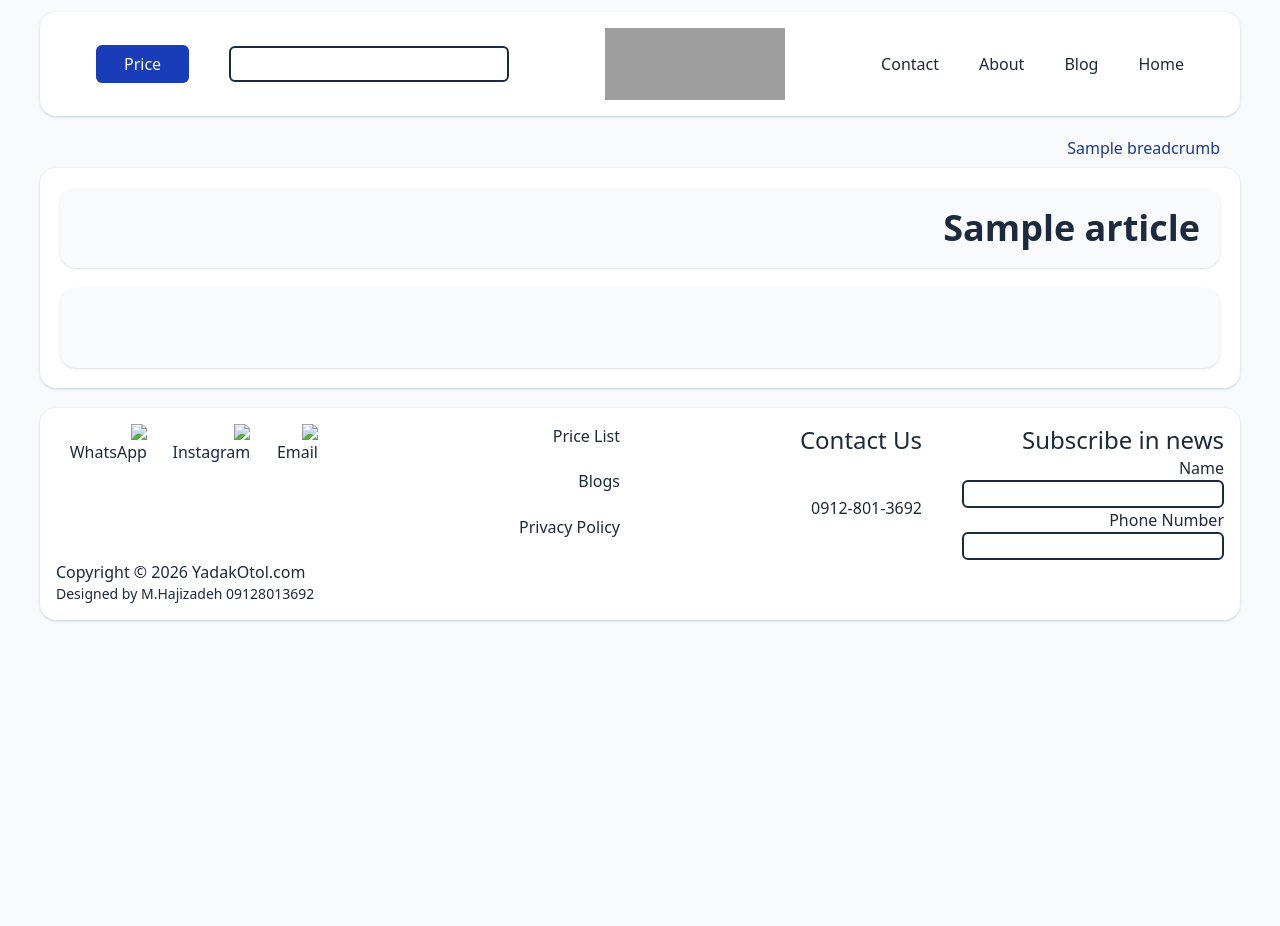
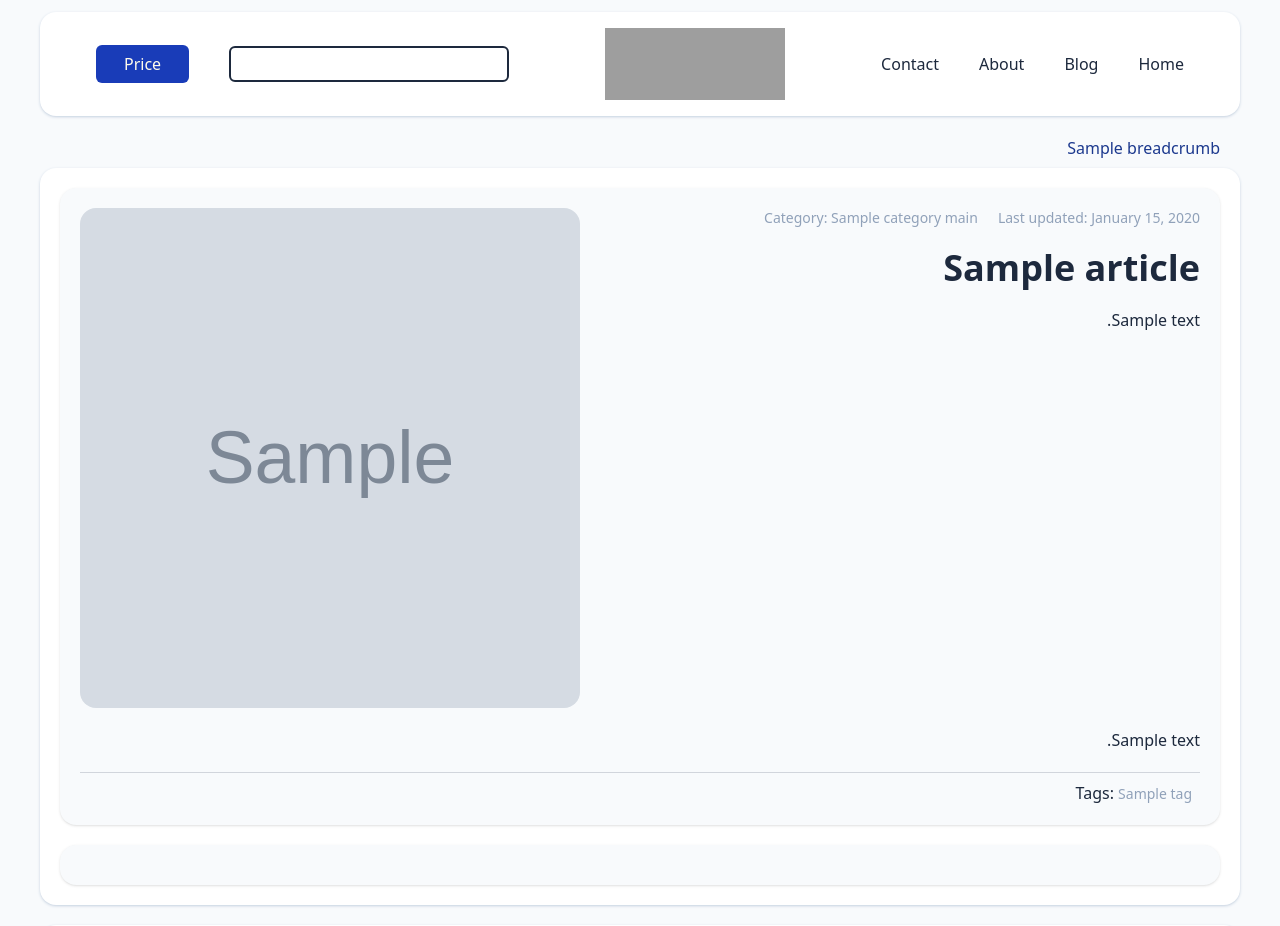
Before and after one commit to MohsenHaji6/django-corporate-blog, a Django app: template blog/templates/blog/blog_detail.html in a window 1280 px wide. Shown: the top 926 px of the page. Before the commit the page ends 622 px from the top, so only its background shows below. Run offline with Django 3.2, Linux system fonts and the light colour scheme; the template is opened without the code that fills it: most values are stand-ins (such as "Sample title", 1, 10 or a date in 2020); grey boxes marked "Sample" are stand-in pictures; grey boxes are pictures that could not be loaded.

Commit message:
Design blog detail page and Update blog.urls for Persian slug

```diff
--- a/blog/templates/blog/blog_detail.html
+++ b/blog/templates/blog/blog_detail.html
@@ -1,17 +1,41 @@
 {% extends '_base.html' %}
 
 <!--Title-->
-{% block title %} detail {% endblock title %}
-
+{% block title %} {{ article.meta_title }} {% endblock title %}
 <!--Content-->
-{% block content %}
-{% include 'breadcrumb.html' %}
-</div>
+{% block content %} {% include 'breadcrumb.html' %}
 <div
-    class="grid grid-rows-2 bg-white gap-5 ml-10 mr-10 shadow shadow-slate-300 rounded-2xl p-5"
+    class="grid auto-rows-auto bg-white gap-5 ml-10 mr-10 shadow shadow-slate-300 rounded-2xl p-5"
 >
+    <!-- Article -->
     <div class="grid bg-slate-50 rounded-2xl p-5 shadow">
-        <h1>{{ article.title }}</h1>
+        <div class="flex items-start justify-between gap-5 pb-5">
+            <div class="flex flex-col gap-5">
+                <div class="flex gap-5">
+                    <span class="text-sm text-slate-400"
+                        >Last updated: {{ article.datetime_updated|date:"F j, Y" }}
+                    </span>
+                    <span class="text-sm text-slate-400">
+                        Category: {{ article.category_main.name }}</span
+                    >
+                </div>
+                <div class="flex flex-col gap-5">
+                    <h1>{{ article.title }}</h1>
+                    <p>{{ article.summary|safe }}</p>
+                </div>
+            </div>
+            <img
+                class="rounded-2xl w-125 h-125 hover:grayscale transition-all duration-300"
+                src="{{ article.image.url }}"
+                alt="{{ article.image_alt_text }}"
+            />
+        </div>
+        <span>{{ article.content|safe }}</span>
+        <span class="border-t border-gray-300 pt-2 pr-2 mt-5">
+            Tags: {% for tag in article.tags.all %}
+            <span class="text-sm text-slate-400">{{ tag.name }}</span>
+            {% endfor %}
+        </span>
     </div>
 
     <!-- Comments -->
--- a/blog/templates/blog/blog_list.html
+++ b/blog/templates/blog/blog_list.html
@@ -29,7 +29,7 @@
                     <h2>{{ article.title }}</h2>
                 </div>
                 <div>
-                    <p>{{ article.summary }}</p>
+                    <p>{{ article.summary|safe }}</p>
                 </div>
                 <div>
                     <a href="{{ article.get_absolute_url }}">Read more</a>
--- a/blog/urls.py
+++ b/blog/urls.py
@@ -6,6 +6,6 @@ app_name = "blog"
 
 urlpatterns = [
     path("", blog_list_view, name="list"),
-    path("<slug:slug>/", blog_detail_view, name="detail"),
-    path("cat/<slug:slug>/", category_list_view, name="category"),
+    path("<str:slug>/", blog_detail_view, name="detail"),
+    path("cat/<str:slug>/", category_list_view, name="category"),
 ]
--- a/blog/views.py
+++ b/blog/views.py
@@ -40,7 +40,9 @@ def category_list_view(request, slug):
 def blog_detail_view(request, slug):
 
     article = get_object_or_404(Article, slug=slug)
-
+    context = {
+        "meta_description": article.meta_description,
+    }
     return render(
         request,
         "blog/blog_detail.html",
@@ -49,5 +51,6 @@ def blog_detail_view(request, slug):
             "breadcrumbs": build_article_breadcrumb(article)
             if article.category_main
             else [],
+            **context,
         },
     )
--- a/static/css/output.css
+++ b/static/css/output.css
@@ -13,8 +13,10 @@
     --color-blue-950: oklch(28.2% 0.091 267.935);
     --color-slate-50: oklch(98.4% 0.003 247.858);
     --color-slate-300: oklch(86.9% 0.022 252.894);
+    --color-slate-400: oklch(70.4% 0.04 256.788);
     --color-slate-600: oklch(44.6% 0.043 257.281);
     --color-slate-800: oklch(27.9% 0.041 260.031);
+    --color-gray-300: oklch(87.2% 0.01 258.338);
     --color-white: #fff;
     --spacing: 0.25rem;
     --text-sm: 0.875rem;
@@ -233,6 +235,13 @@
   .inline-grid {
     display: inline-grid;
   }
+  .table {
+    display: table;
+  }
+  .size-3 {
+    width: calc(var(--spacing) * 3);
+    height: calc(var(--spacing) * 3);
+  }
   .size-3\.5 {
     width: calc(var(--spacing) * 3.5);
     height: calc(var(--spacing) * 3.5);
@@ -256,6 +265,9 @@
   .h-80 {
     height: calc(var(--spacing) * 80);
   }
+  .h-125 {
+    height: calc(var(--spacing) * 125);
+  }
   .h-full {
     height: 100%;
   }
@@ -274,8 +286,23 @@
   .w-105 {
     width: calc(var(--spacing) * 105);
   }
+  .w-125 {
+    width: calc(var(--spacing) * 125);
+  }
+  .w-full {
+    width: 100%;
+  }
+  .border-collapse {
+    border-collapse: collapse;
+  }
   .-rotate-90 {
     rotate: calc(90deg * -1);
+  }
+  .resize {
+    resize: both;
+  }
+  .auto-rows-auto {
+    grid-auto-rows: auto;
   }
   .grid-cols-1 {
     grid-template-columns: repeat(1, minmax(0, 1fr));
@@ -285,9 +312,6 @@
   }
   .grid-cols-4 {
     grid-template-columns: repeat(4, minmax(0, 1fr));
-  }
-  .grid-rows-2 {
-    grid-template-rows: repeat(2, minmax(0, 1fr));
   }
   .grid-rows-none {
     grid-template-rows: none;
@@ -303,6 +327,9 @@
   }
   .items-center {
     align-items: center;
+  }
+  .items-start {
+    align-items: flex-start;
   }
   .justify-between {
     justify-content: space-between;
@@ -342,6 +369,13 @@
     border-style: var(--tw-border-style);
     border-width: 2px;
   }
+  .border-t {
+    border-top-style: var(--tw-border-style);
+    border-top-width: 1px;
+  }
+  .border-gray-300 {
+    border-color: var(--color-gray-300);
+  }
   .bg-blue-800 {
     background-color: var(--color-blue-800);
   }
@@ -366,6 +400,9 @@
   .pt-5 {
     padding-top: calc(var(--spacing) * 5);
   }
+  .pr-2 {
+    padding-right: calc(var(--spacing) * 2);
+  }
   .pr-5 {
     padding-right: calc(var(--spacing) * 5);
   }
@@ -383,6 +420,9 @@
   }
   .pb-2 {
     padding-bottom: calc(var(--spacing) * 2);
+  }
+  .pb-5 {
+    padding-bottom: calc(var(--spacing) * 5);
   }
   .pl-7 {
     padding-left: calc(var(--spacing) * 7);
@@ -408,6 +448,9 @@
   .text-blue-900 {
     color: var(--color-blue-900);
   }
+  .text-slate-400 {
+    color: var(--color-slate-400);
+  }
   .text-slate-600 {
     color: var(--color-slate-600);
   }
@@ -416,6 +459,9 @@
   }
   .italic {
     font-style: italic;
+  }
+  .underline {
+    text-decoration-line: underline;
   }
   .shadow {
     --tw-shadow: 0 1px 3px 0 var(--tw-shadow-color, rgb(0 0 0 / 0.1)), 0 1px 2px -1px var(--tw-shadow-color, rgb(0 0 0 / 0.1));
@@ -433,8 +479,20 @@
       --tw-shadow-color: color-mix(in oklab, var(--color-slate-300) var(--tw-shadow-alpha), transparent);
     }
   }
+  .outline {
+    outline-style: var(--tw-outline-style);
+    outline-width: 1px;
+  }
+  .filter {
+    filter: var(--tw-blur,) var(--tw-brightness,) var(--tw-contrast,) var(--tw-grayscale,) var(--tw-hue-rotate,) var(--tw-invert,) var(--tw-saturate,) var(--tw-sepia,) var(--tw-drop-shadow,);
+  }
   .transition {
     transition-property: color, background-color, border-color, outline-color, text-decoration-color, fill, stroke, --tw-gradient-from, --tw-gradient-via, --tw-gradient-to, opacity, box-shadow, transform, translate, scale, rotate, filter, -webkit-backdrop-filter, backdrop-filter, display, content-visibility, overlay, pointer-events;
+    transition-timing-function: var(--tw-ease, var(--default-transition-timing-function));
+    transition-duration: var(--tw-duration, var(--default-transition-duration));
+  }
+  .transition-all {
+    transition-property: all;
     transition-timing-function: var(--tw-ease, var(--default-transition-timing-function));
     transition-duration: var(--tw-duration, var(--default-transition-duration));
   }
@@ -469,6 +527,14 @@
     &:hover {
       @media (hover: hover) {
         text-decoration-line: underline;
+      }
+    }
+  }
+  .hover\:grayscale {
+    &:hover {
+      @media (hover: hover) {
+        --tw-grayscale: grayscale(100%);
+        filter: var(--tw-blur,) var(--tw-brightness,) var(--tw-contrast,) var(--tw-grayscale,) var(--tw-hue-rotate,) var(--tw-invert,) var(--tw-saturate,) var(--tw-sepia,) var(--tw-drop-shadow,);
       }
     }
   }
@@ -579,6 +645,64 @@
   inherits: false;
   initial-value: 0 0 #0000;
 }
+@property --tw-outline-style {
+  syntax: "*";
+  inherits: false;
+  initial-value: solid;
+}
+@property --tw-blur {
+  syntax: "*";
+  inherits: false;
+}
+@property --tw-brightness {
+  syntax: "*";
+  inherits: false;
+}
+@property --tw-contrast {
+  syntax: "*";
+  inherits: false;
+}
+@property --tw-grayscale {
+  syntax: "*";
+  inherits: false;
+}
+@property --tw-hue-rotate {
+  syntax: "*";
+  inherits: false;
+}
+@property --tw-invert {
+  syntax: "*";
+  inherits: false;
+}
+@property --tw-opacity {
+  syntax: "*";
+  inherits: false;
+}
+@property --tw-saturate {
+  syntax: "*";
+  inherits: false;
+}
+@property --tw-sepia {
+  syntax: "*";
+  inherits: false;
+}
+@property --tw-drop-shadow {
+  syntax: "*";
+  inherits: false;
+}
+@property --tw-drop-shadow-color {
+  syntax: "*";
+  inherits: false;
+}
+@property --tw-drop-shadow-alpha {
+  syntax: "<percentage>";
+  inherits: false;
+  initial-value: 100%;
+}
+@property --tw-drop-shadow-size {
+  syntax: "*";
+  inherits: false;
+}
 @property --tw-duration {
   syntax: "*";
   inherits: false;
@@ -617,6 +741,20 @@
       --tw-ring-offset-width: 0px;
       --tw-ring-offset-color: #fff;
       --tw-ring-offset-shadow: 0 0 #0000;
+      --tw-outline-style: solid;
+      --tw-blur: initial;
+      --tw-brightness: initial;
+      --tw-contrast: initial;
+      --tw-grayscale: initial;
+      --tw-hue-rotate: initial;
+      --tw-invert: initial;
+      --tw-opacity: initial;
+      --tw-saturate: initial;
+      --tw-sepia: initial;
+      --tw-drop-shadow: initial;
+      --tw-drop-shadow-color: initial;
+      --tw-drop-shadow-alpha: 100%;
+      --tw-drop-shadow-size: initial;
       --tw-duration: initial;
       --tw-scale-x: 1;
       --tw-scale-y: 1;
--- a/templates/_base.html
+++ b/templates/_base.html
@@ -8,7 +8,7 @@
         <title>{% block title %} {% endblock title %} | YadakOtol</title>
         <meta
             name="description"
-            content="{% block meta_description %}{% endblock meta_description %}"
+            content="{{ meta_description|default:'YadakOtol - Car spare parts' }}"
         />
         <link rel="stylesheet" href="{% static 'css/output.css' %}" />
         {% block extra_head %} {% endblock %}
```
